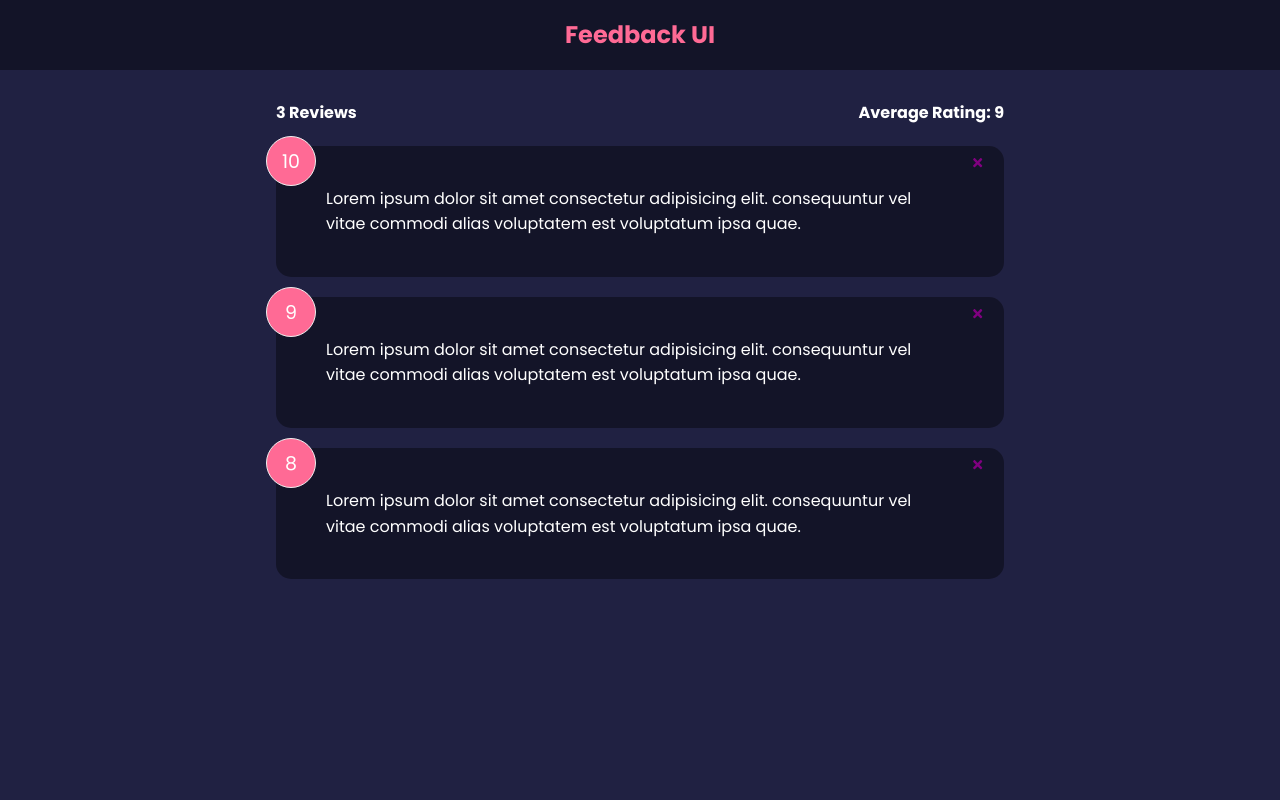
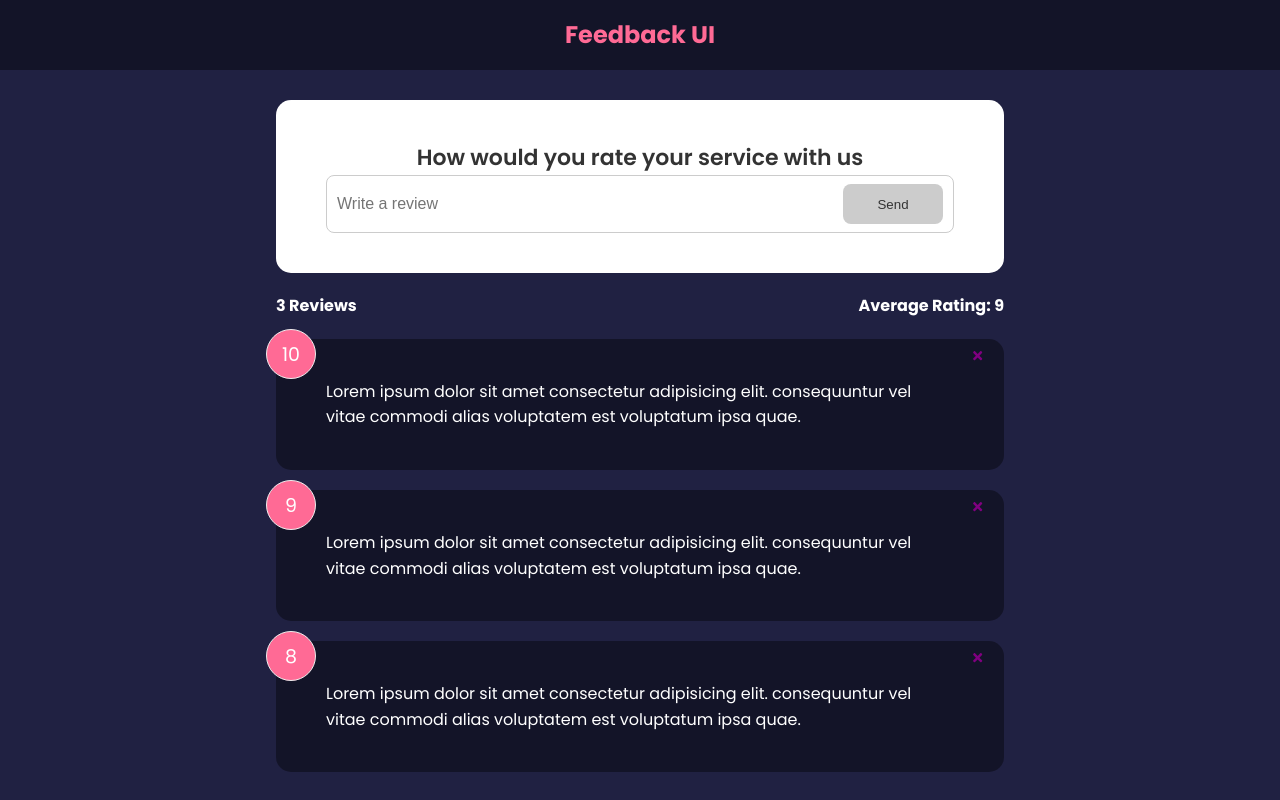
Before and after one commit to tobiakinlade/feedback-app, a React (Create React App) app: page / in a window 1280 px wide. Built offline with nearby package versions, Linux system fonts and the light colour scheme.

Commit message:
feedback form validation

```diff
--- a/src/App.js
+++ b/src/App.js
@@ -4,6 +4,7 @@
 import { useState } from 'react'
 import FeedbackData from './data/FeedbackData'
 import FeedbackStats from './components/FeedbackStats'
+import FeedbackForm from './components/FeedbackForm'
 
 export default function App() {
   const [feedback, setFeedback] = useState(FeedbackData)
@@ -16,6 +17,7 @@
     <>
       <Header />
       <div className='container'>
+        <FeedbackForm />
         <FeedbackStats feedback={feedback} />
         <FeedbackList handleDelete={deleteFeedback} feedback={feedback} />
       </div>
--- /dev/null
+++ b/src/components/FeedbackForm.js
@@ -0,0 +1,44 @@
+import { useState } from 'react'
+import Card from './share/Card'
+import Button from './share/Button'
+
+export default function FeedbackForm() {
+  const [text, setText] = useState('')
+  const [btnDisabled, setBtnDisabled] = useState(true)
+  const [message, setMessage] = useState('')
+
+  const handleTextChange = (e) => {
+    if (text === '') {
+      setBtnDisabled(true)
+      setMessage(null)
+    } else if (text !== '' && text.trim().length <= 10) {
+      setMessage('Text must be at least 10 characters')
+      setBtnDisabled(true)
+    } else {
+      setMessage(null)
+      setBtnDisabled(false)
+    }
+    setText(e.target.value)
+  }
+  return (
+    <Card>
+      <form>
+        <h2>How would you rate your service with us</h2>
+
+        <div className='input-group'>
+          <input
+            placeholder='Write a review'
+            onChange={handleTextChange}
+            type='text'
+            value={text}
+          />
+          <Button type='submit' isDisabled={btnDisabled}>
+            Send
+          </Button>
+        </div>
+
+        {message && <div className='message'>{message}</div>}
+      </form>
+    </Card>
+  )
+}
--- /dev/null
+++ b/src/components/share/Button.js
@@ -0,0 +1,22 @@
+import PropTypes from 'prop-types'
+
+export default function Button({ children, version, type, isDisabled }) {
+  return (
+    <button type={type} disabled={isDisabled} className={`btn btn-${version}`}>
+      {children}
+    </button>
+  )
+}
+
+Button.defaultProps = {
+  version: 'primary',
+  type: 'button',
+  isDisabled: false,
+}
+
+Button.propTypes = {
+  children: PropTypes.node.isRequired,
+  version: PropTypes.string,
+  type: PropTypes.string,
+  isDisabled: PropTypes.bool,
+}
```
